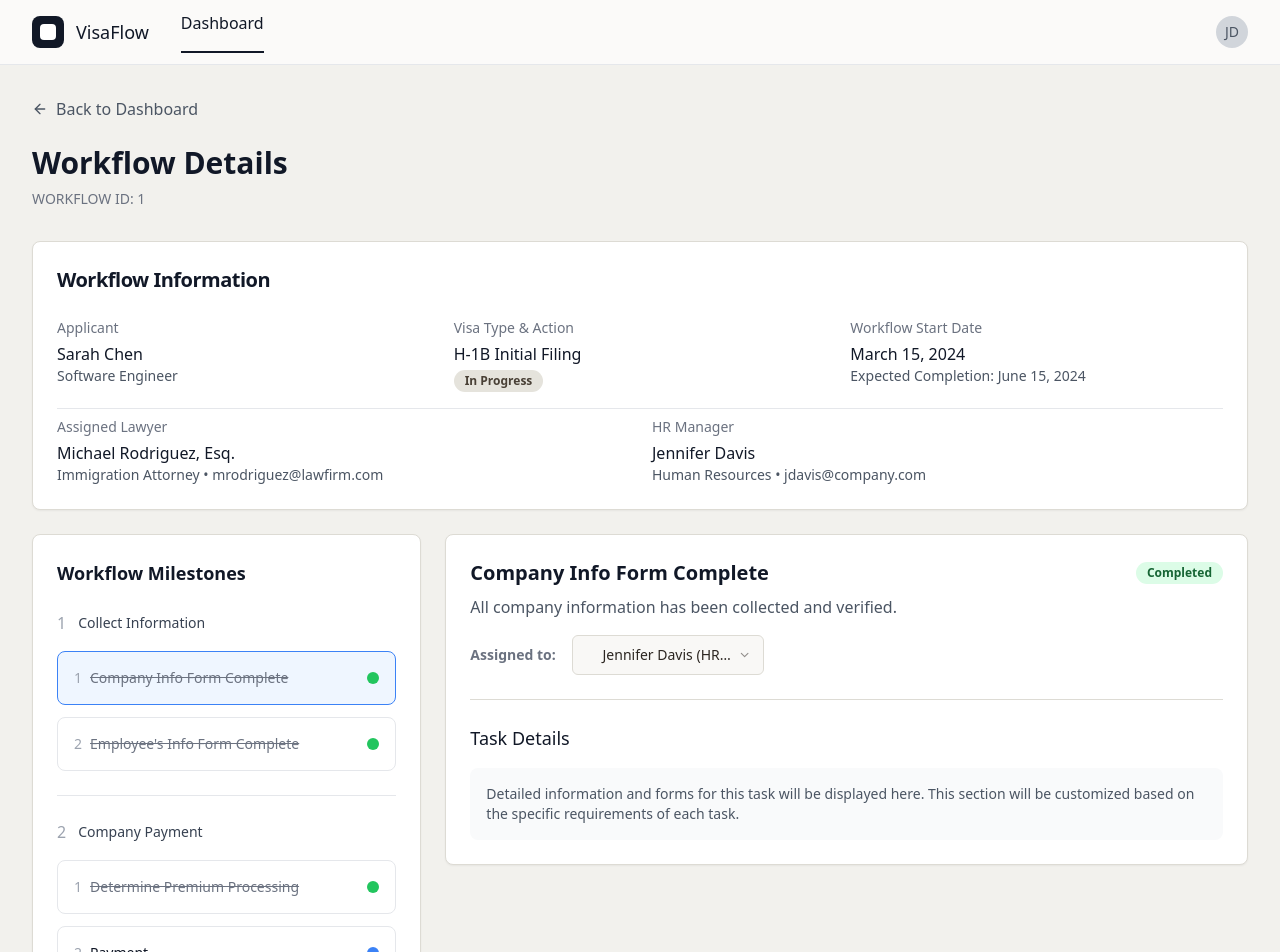
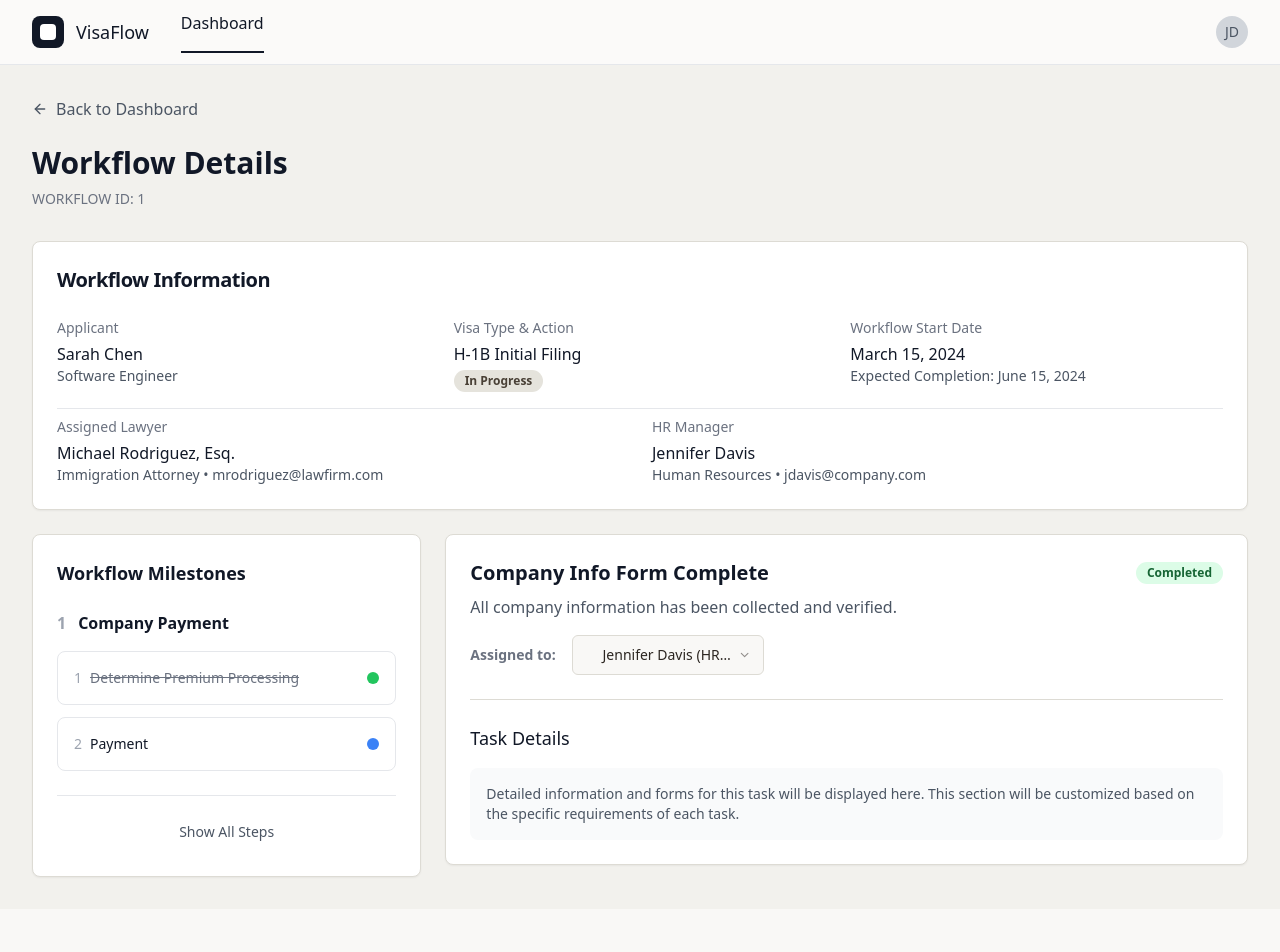
Before and after one commit to vivektad/journey-visa-flow, a React (Vite) app: page /workflow/1 in a window 1280 px wide. Shown: the top 952 px of the page. After the commit the page ends 909 px from the top, so only its background shows below. Built offline with nearby package versions, Linux system fonts and the light colour scheme.

Commit message:
feat: Implement collapsed milestones view
Default the workflow milestones to a collapsed view, showing only in-progress steps. Add a "Show All" button to expand and show all steps. Also, increase the font size or change the look of the milestones to distinguish them as parent elements.

```diff
--- a/src/components/WorkflowMilestones.tsx
+++ b/src/components/WorkflowMilestones.tsx
@@ -4,6 +4,7 @@ import { Card, CardContent } from '@/components/ui/card';
 import { Badge } from '@/components/ui/badge';
 import { Tooltip, TooltipContent, TooltipProvider, TooltipTrigger } from '@/components/ui/tooltip';
 import { Select, SelectContent, SelectItem, SelectTrigger, SelectValue } from '@/components/ui/select';
+import { Button } from '@/components/ui/button';
 
 interface Task {
   id: string;
@@ -22,6 +23,7 @@ interface Milestone {
 
 const WorkflowMilestones = () => {
   const [selectedTask, setSelectedTask] = useState<string>('task-1-1');
+  const [showAll, setShowAll] = useState<boolean>(false);
 
   // Mock user data for assignees
   const users = {
@@ -88,6 +90,11 @@ const WorkflowMilestones = () => {
     }
   ];
 
+  // Filter milestones based on showAll state
+  const filteredMilestones = showAll
+    ? milestones
+    : milestones.filter(milestone => milestone.status === 'in-progress');
+
   const getStatusDot = (status: string) => {
     const tooltipText = status === 'completed' ? 'Completed' :
                        status === 'in-progress' ? 'In Progress' :
@@ -129,11 +136,11 @@ const WorkflowMilestones = () => {
             <h2 className="text-lg font-semibold text-gray-900 mb-6">Workflow Milestones</h2>
 
             <div className="space-y-6">
-              {milestones.map((milestone, milestoneIndex) => (
+              {filteredMilestones.map((milestone, milestoneIndex) => (
                 <div key={milestone.id}>
                   <div className="flex items-center space-x-3 mb-4">
-                    <span className="text-gray-400 font-medium">{milestoneIndex + 1}</span>
-                    <h3 className="text-sm font-medium text-gray-700">{milestone.title}</h3>
+                    <span className="text-gray-400 font-semibold text-base">{milestoneIndex + 1}</span>
+                    <h3 className="text-base font-semibold text-gray-900">{milestone.title}</h3>
                   </div>
 
                   <div className="space-y-3">
@@ -165,11 +172,22 @@ const WorkflowMilestones = () => {
                   </div>
 
                   {/* Add separator line between milestones */}
-                  {milestoneIndex < milestones.length - 1 && (
+                  {milestoneIndex < filteredMilestones.length - 1 && (
                     <div className="border-t border-gray-200 mt-6"></div>
                   )}
                 </div>
               ))}
+            </div>
+
+            {/* Show All / Show Less Toggle */}
+            <div className="mt-6 pt-4 border-t border-gray-200">
+              <Button
+                variant="ghost"
+                onClick={() => setShowAll(!showAll)}
+                className="w-full text-sm text-gray-600 hover:text-gray-900"
+              >
+                {showAll ? 'Show In Progress Only' : 'Show All Steps'}
+              </Button>
             </div>
           </CardContent>
         </Card>
```
